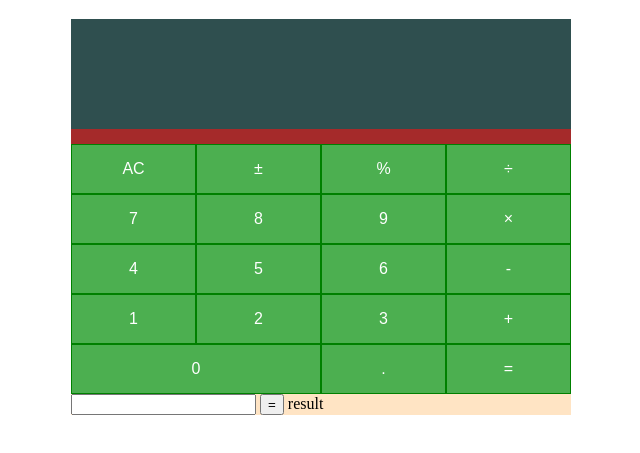
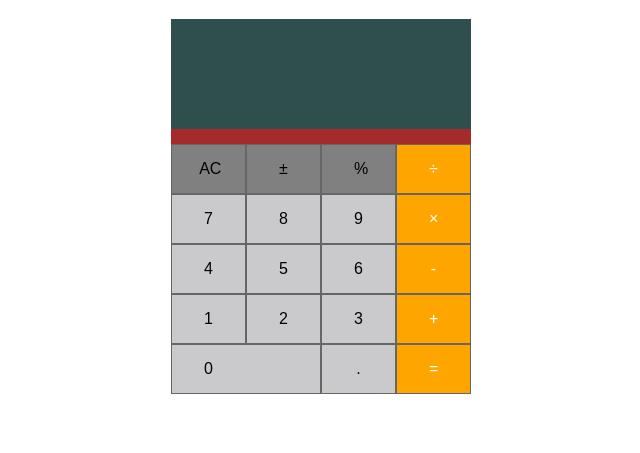
Before and after one commit to JeniaBR/JavaScriptCalculator, a plain HTML site: page index.html in a window 1280 px wide. Shown: the part 61-514 px from the top of the page, without its empty margins (319-959 px from the left). Drawn offline with nearby package versions, Linux system fonts and the light colour scheme.

Commit message:
Added basic functionality * / + - Some CSS styling

```diff
--- a/app.js
+++ b/app.js
@@ -1,7 +1,17 @@
 $(document).ready(function () {
+    var result = "";
+    $('.button').click(function () {
+        var res = $(this).attr("value");
+        result += res;
+    });
 
-    $('#btn-equal1').click( function () {
-        var res = $('#input').val();
-        $('#calc-current').text(eval(res));
+    $('#btn-equal').click(function () {
+        $('#calc-current').text(eval(result));
+        result = "";
+    });
+
+    $('#btn-clear-ac').click(function () {
+        $('#calc-current').text("");
+        result = "";
     });
 });
--- a/index.html
+++ b/index.html
@@ -19,26 +19,23 @@
             <button class="button" id="btn-clear-ac" type="submit" value="">AC</button>
             <button class="button" id="btn-minus-plus" type="submit" value="">±</button>
             <button class="button" id="btn-percentage" type="submit" value="">%</button>
-            <button class="button" id="btn-division" type="submit" value="">÷</button>
-            <button class="button" id="btn-7" type="submit" value="">7</button>
-            <button class="button" id="btn-8" type="submit" value="">8</button>
-            <button class="button" id="btn-9" type="submit" value="">9</button>
-            <button class="button" id="btn-multi" type="submit" value="">×</button>
-            <button class="button" id="btn-4" type="submit" value="">4</button>
-            <button class="button" id="btn-5" type="submit" value="">5</button>
-            <button class="button" id="btn-6" type="submit" value="">6</button>
-            <button class="button" id="btn-minus" type="submit" value="">-</button>
-            <button class="button" id="btn-1" type="submit" value="">1</button>
-            <button class="button" id="btn-2" type="submit" value="">2</button>
-            <button class="button" id="btn-3" type="submit" value="">3</button>
-            <button class="button" id="btn-plus" type="submit" value="">+</button>
-            <button class="button" id="btn-0" type="submit" value="">0</button>
-            <button class="button" id="btn-dot" type="submit" value="">.</button>
+            <button class="button" id="btn-division" type="submit" value="/">÷</button>
+            <button class="button" id="btn-7" type="submit" value="7">7</button>
+            <button class="button" id="btn-8" type="submit" value="8">8</button>
+            <button class="button" id="btn-9" type="submit" value="9">9</button>
+            <button class="button" id="btn-multi" type="submit" value="*">×</button>
+            <button class="button" id="btn-4" type="submit" value="4">4</button>
+            <button class="button" id="btn-5" type="submit" value="5">5</button>
+            <button class="button" id="btn-6" type="submit" value="6">6</button>
+            <button class="button" id="btn-minus" type="submit" value="-">-</button>
+            <button class="button" id="btn-1" type="submit" value="1">1</button>
+            <button class="button" id="btn-2" type="submit" value="2">2</button>
+            <button class="button" id="btn-3" type="submit" value="3">3</button>
+            <button class="button" id="btn-plus" type="submit" value="+">+</button>
+            <button class="button" id="btn-0" type="submit" value="0">0</button>
+            <button class="button" id="btn-dot" type="submit" value=".">.</button>
             <button class="button" id="btn-equal" type="submit" value="">=</button>
         </div>
-        <input id="input" type="text" name="" value="">
-        <button id="btn-equal1" type="submit">=</button>
-        <span id="result">result</span>
     </div>
 </body>
 
--- a/style.css
+++ b/style.css
@@ -4,10 +4,10 @@ h1 {
 }
 
 .button {
-    background-color: #4CAF50;
-    border: 1px solid green;
+    background-color: rgba(202, 202, 204, 1);
+    border: 1px solid #666;
     width: 25%;
-    color: white;
+    color: black;
     padding: 15px 32px;
     text-align: center;
     text-decoration: none;
@@ -18,6 +18,26 @@ h1 {
 
 #btn-0 {
     width: 50%;
+    text-align: left;
+}
+
+#btn-clear-ac {
+    padding-left: 1.7em;
+}
+
+#btn-minus-plus,
+#btn-clear-ac,
+#btn-percentage {
+    background-color: grey;
+}
+
+#btn-division,
+#btn-multi,
+#btn-minus,
+#btn-plus,
+#btn-equal {
+    background-color: orange;
+    color: white;
 }
 
 #main-container {
@@ -25,7 +45,7 @@ h1 {
     position: relative;
     margin: 0 auto;
     display: block;
-    max-width: 500px;
+    max-width: 300px;
 }
 
 #calc-current {
```
